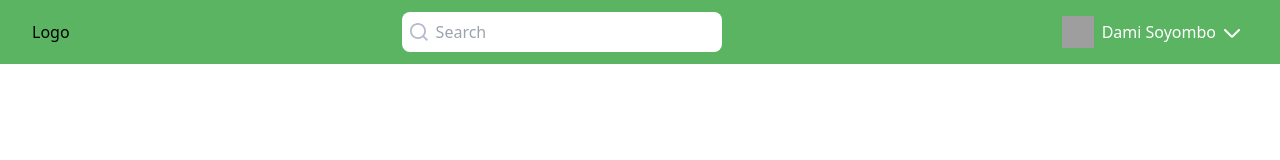
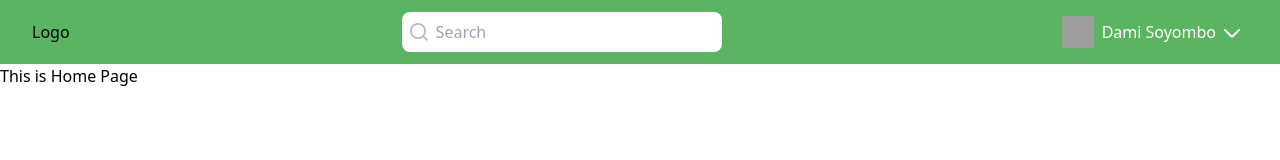
Before and after one commit to Sabbir-Rahman/sust-hackathon23-pixel, a React (Vite) app in the folder frontend/frontend-client/: page / in a window 1280 px wide. Shown: the top 160 px of the page. Built offline with nearby package versions, Linux system fonts and the light colour scheme; grey boxes are pictures that could not be loaded.

Commit message:
fix navar issue

```diff
--- a/frontend/frontend-client/src/App.tsx
+++ b/frontend/frontend-client/src/App.tsx
@@ -1,16 +1,15 @@
-import { Route, Routes } from 'react-router-dom';
-import Heatmap from './component/Analytics/heatmap.component';
-import Navbar from './component/Navbar/navbar.component';
-import Login from './pages/authPages/Login';
-import Register from './pages/authPages/Register';
-import HomePage from './pages/HomePage';
+import { Route, Routes } from "react-router-dom";
+import Heatmap from "./component/Analytics/heatmap.component";
+import Login from "./pages/authPages/Login";
+import Register from "./pages/authPages/Register";
+import HomePage from "./pages/HomePage";
 const App = () => {
   return (
     <div>
       <Routes>
-        <Route path='/' element={<Navbar />} />
-        <Route path='/login' element={<Login />} />
-        <Route path='/register' element={<Register />} />
+        <Route path="/" element={<HomePage />} />
+        <Route path="/login" element={<Login />} />
+        <Route path="/register" element={<Register />} />
       </Routes>
     </div>
   );
--- /dev/null
+++ b/frontend/frontend-client/src/component/Common/Layout/index.tsx
@@ -0,0 +1,16 @@
+import React from "react";
+import Navbar from "../Navbar";
+
+type IProps = {
+  children: React.ReactNode;
+};
+const Layout = ({ children }: IProps) => {
+  return (
+    <div>
+      <Navbar />
+      {children}
+    </div>
+  );
+};
+
+export default Layout;
--- /dev/null
+++ b/frontend/frontend-client/src/component/Common/Navbar/index.tsx
@@ -0,0 +1,26 @@
+const Navbar = () => {
+  return (
+    <div className="h-16 w-full bg-accent flex items-center justify-between pl-8 pr-8">
+      <div>Logo</div>
+      <div className="flex h-10 items-center justify-start pl-2 bg-white rounded-lg w-80">
+        <img src="/assets/svg/search.svg" alt="magnifying icon" />
+        <input
+          className="outline-0 ml-2 w-60"
+          placeholder="Search"
+          type="text"
+        />
+      </div>
+      <div className="flex items-center justify-center cursor-pointer p-2 rounded-lg transition ease-in-out delay-50 hover:bg-darkAccent">
+        <img
+          className="h-8 w-8"
+          src="/assets/svg/avatar.svg"
+          alt="magnifying icon"
+        />
+        <div className="ml-2 mr-2 text-white">Dami Soyombo</div>
+        <img className="mt-0.5" src="/assets/svg/downArrow.svg" alt="select" />
+      </div>
+    </div>
+  );
+};
+
+export default Navbar;
--- a/frontend/frontend-client/src/component/Navbar/navbar.component.tsx
+++ /dev/null
@@ -1,28 +0,0 @@
-import React from 'react';
-
-const Navbar = () => {
-  return (
-    <div className='h-16 w-full bg-accent flex items-center justify-between pl-8 pr-8'>
-      <div>Logo</div>
-      <div className='flex h-10 items-center justify-start pl-2 bg-white rounded-lg w-80'>
-        <img src='/assets/svg/search.svg' alt='magnifying icon' />
-        <input
-          className='outline-0 ml-2 w-60'
-          placeholder='Search'
-          type='text'
-        />
-      </div>
-      <div className='flex items-center justify-center cursor-pointer p-2 rounded-lg transition ease-in-out delay-50 hover:bg-darkAccent'>
-        <img
-          className='h-8 w-8'
-          src='/assets/svg/avatar.svg'
-          alt='magnifying icon'
-        />
-        <div className='ml-2 mr-2 text-white'>Dami Soyombo</div>
-        <img className='mt-0.5' src='/assets/svg/downArrow.svg' alt='select' />
-      </div>
-    </div>
-  );
-};
-
-export default Navbar;
--- a/frontend/frontend-client/src/pages/HomePage.tsx
+++ b/frontend/frontend-client/src/pages/HomePage.tsx
@@ -1,7 +1,7 @@
-import React from "react";
+import Layout from "../component/Common/Layout";
 
 const HomePage = () => {
-  return <div>This is Home Page</div>;
+  return <Layout>This is Home Page</Layout>;
 };
 
 export default HomePage;
```
